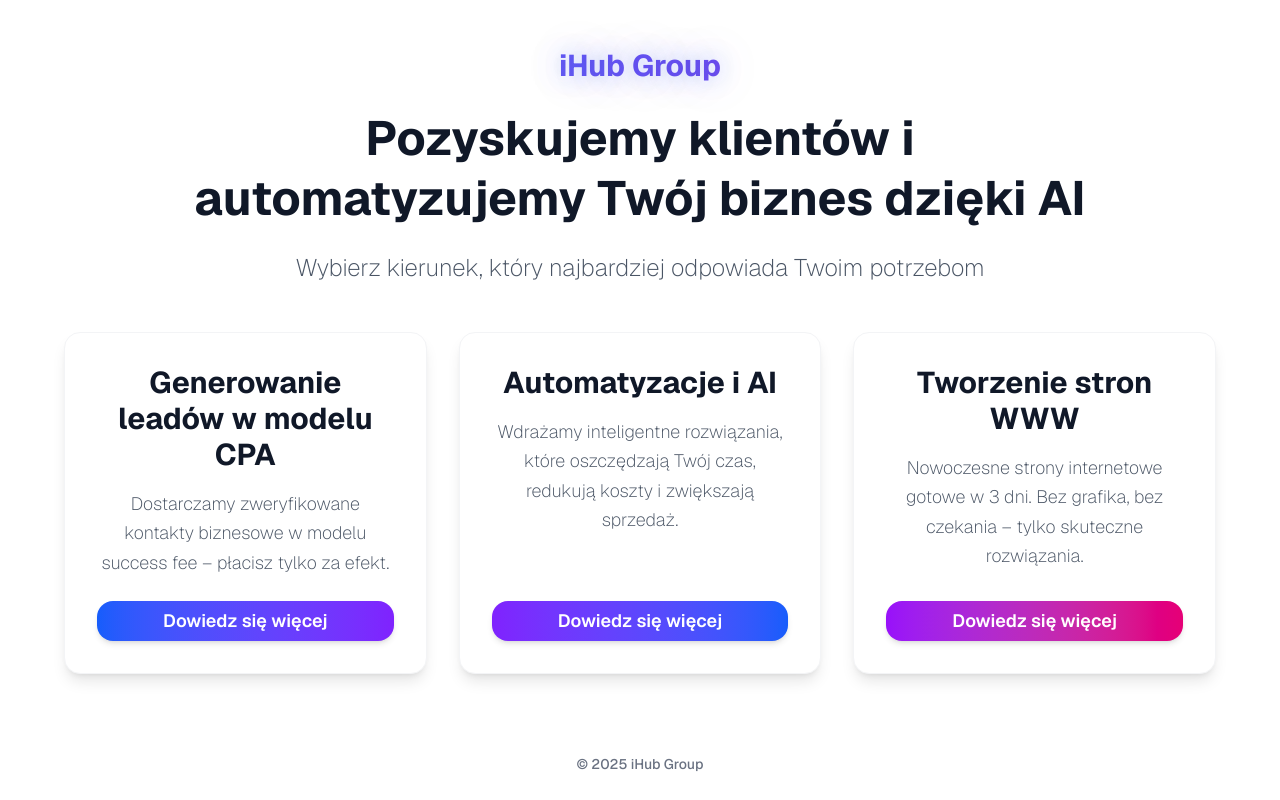
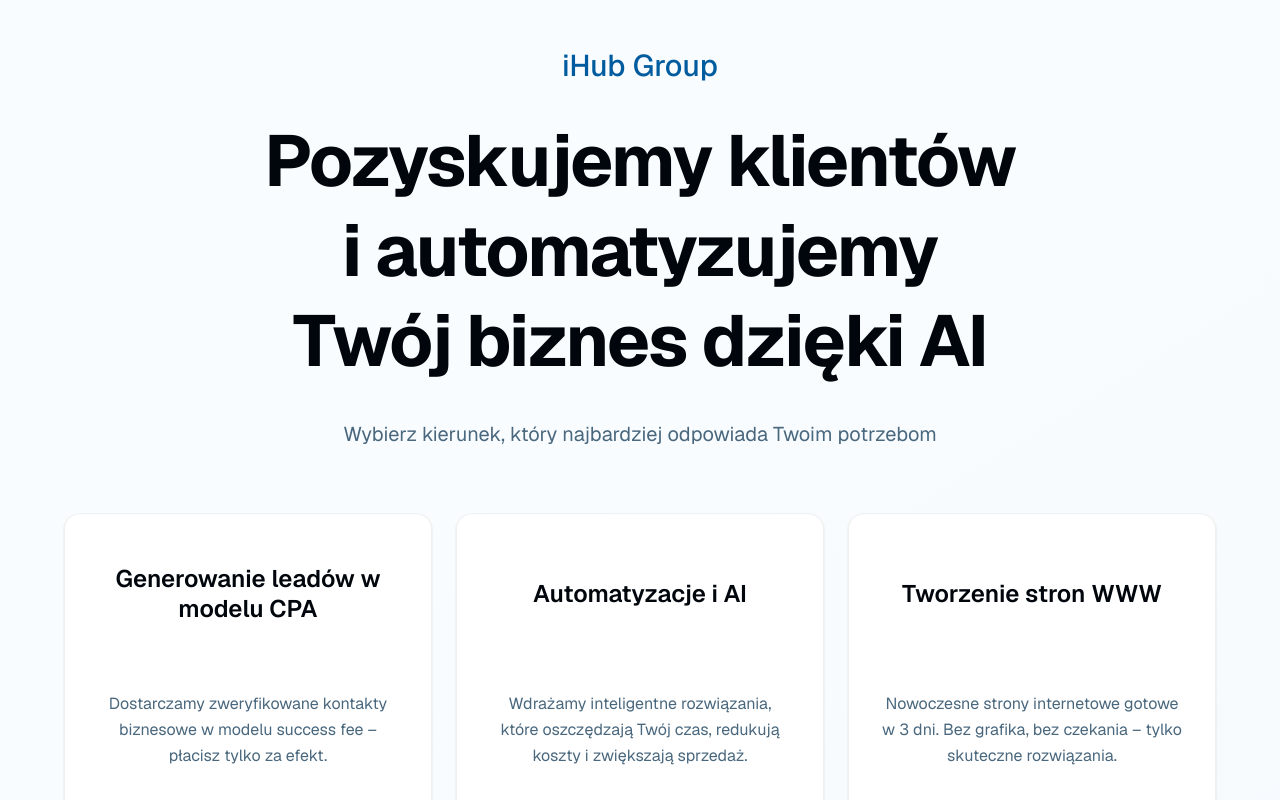
Before and after one commit to systembox-pl/i-hub.me, a Next.js app: page / in a window 1280 px wide. Shown: the top 800 px of the page. Built offline with nearby package versions, Linux system fonts and the light colour scheme.

Commit message:
feat: update design to 2025 trends
Modernize with clean, minimal aesthetics and subtle effects

Co-authored-by: SYSTEMBOX <61539057+systembox-pl@users.noreply.github.com>

```diff
--- a/app/globals.css
+++ b/app/globals.css
@@ -4,74 +4,75 @@
 @custom-variant dark (&:is(.dark *));
 
 :root {
-  --background: oklch(0.98 0.01 200);
-  --foreground: oklch(0.15 0.02 220);
+  /* 2025 Modern Minimal Theme - Clean & Contemporary */
+  --background: oklch(0.99 0.005 240);
+  --foreground: oklch(0.12 0.02 240);
   --card: oklch(1 0 0);
-  --card-foreground: oklch(0.15 0.02 220);
+  --card-foreground: oklch(0.15 0.02 240);
   --popover: oklch(1 0 0);
-  --popover-foreground: oklch(0.15 0.02 220);
-  --primary: oklch(0.45 0.15 200);
-  --primary-foreground: oklch(0.98 0.01 200);
-  --secondary: oklch(0.35 0.12 180);
-  --secondary-foreground: oklch(0.98 0.01 200);
-  --muted: oklch(0.95 0.01 200);
-  --muted-foreground: oklch(0.55 0.05 200);
-  --accent: oklch(0.6 0.18 170);
-  --accent-foreground: oklch(0.98 0.01 200);
-  --destructive: oklch(0.577 0.245 27.325);
-  --destructive-foreground: oklch(0.98 0.01 200);
-  --border: oklch(0.9 0.02 200);
-  --input: oklch(0.9 0.02 200);
-  --ring: oklch(0.45 0.15 200);
-  --chart-1: oklch(0.45 0.15 200);
-  --chart-2: oklch(0.6 0.18 170);
-  --chart-3: oklch(0.35 0.12 180);
-  --chart-4: oklch(0.7 0.2 160);
-  --chart-5: oklch(0.8 0.15 150);
+  --popover-foreground: oklch(0.15 0.02 240);
+  --primary: oklch(0.45 0.15 240);
+  --primary-foreground: oklch(0.99 0.005 240);
+  --secondary: oklch(0.97 0.01 240);
+  --secondary-foreground: oklch(0.2 0.03 240);
+  --muted: oklch(0.96 0.01 240);
+  --muted-foreground: oklch(0.5 0.05 240);
+  --accent: oklch(0.55 0.2 280);
+  --accent-foreground: oklch(0.99 0.005 240);
+  --destructive: oklch(0.6 0.25 20);
+  --destructive-foreground: oklch(0.99 0.005 240);
+  --border: oklch(0.94 0.01 240);
+  --input: oklch(0.96 0.01 240);
+  --ring: oklch(0.45 0.15 240);
+  --chart-1: oklch(0.45 0.15 240);
+  --chart-2: oklch(0.55 0.2 280);
+  --chart-3: oklch(0.5 0.18 300);
+  --chart-4: oklch(0.6 0.15 320);
+  --chart-5: oklch(0.65 0.12 340);
   --radius: 0.75rem;
-  --sidebar: oklch(0.98 0.01 200);
-  --sidebar-foreground: oklch(0.15 0.02 220);
-  --sidebar-primary: oklch(0.45 0.15 200);
-  --sidebar-primary-foreground: oklch(0.98 0.01 200);
-  --sidebar-accent: oklch(0.95 0.01 200);
-  --sidebar-accent-foreground: oklch(0.15 0.02 220);
-  --sidebar-border: oklch(0.9 0.02 200);
-  --sidebar-ring: oklch(0.45 0.15 200);
+  --sidebar: oklch(1 0 0);
+  --sidebar-foreground: oklch(0.15 0.02 240);
+  --sidebar-primary: oklch(0.45 0.15 240);
+  --sidebar-primary-foreground: oklch(0.99 0.005 240);
+  --sidebar-accent: oklch(0.97 0.01 240);
+  --sidebar-accent-foreground: oklch(0.2 0.03 240);
+  --sidebar-border: oklch(0.94 0.01 240);
+  --sidebar-ring: oklch(0.45 0.15 240);
 }
 
 .dark {
-  --background: oklch(0.08 0.02 220);
-  --foreground: oklch(0.95 0.01 200);
-  --card: oklch(0.12 0.02 220);
-  --card-foreground: oklch(0.95 0.01 200);
-  --popover: oklch(0.12 0.02 220);
-  --popover-foreground: oklch(0.95 0.01 200);
-  --primary: oklch(0.6 0.18 170);
-  --primary-foreground: oklch(0.08 0.02 220);
-  --secondary: oklch(0.2 0.05 200);
-  --secondary-foreground: oklch(0.95 0.01 200);
-  --muted: oklch(0.2 0.05 200);
-  --muted-foreground: oklch(0.65 0.08 200);
-  --accent: oklch(0.45 0.15 200);
-  --accent-foreground: oklch(0.95 0.01 200);
-  --destructive: oklch(0.396 0.141 25.723);
-  --destructive-foreground: oklch(0.95 0.01 200);
-  --border: oklch(0.2 0.05 200);
-  --input: oklch(0.2 0.05 200);
-  --ring: oklch(0.6 0.18 170);
-  --chart-1: oklch(0.6 0.18 170);
-  --chart-2: oklch(0.45 0.15 200);
-  --chart-3: oklch(0.7 0.2 160);
-  --chart-4: oklch(0.35 0.12 180);
-  --chart-5: oklch(0.8 0.15 150);
-  --sidebar: oklch(0.12 0.02 220);
-  --sidebar-foreground: oklch(0.95 0.01 200);
-  --sidebar-primary: oklch(0.6 0.18 170);
-  --sidebar-primary-foreground: oklch(0.08 0.02 220);
-  --sidebar-accent: oklch(0.2 0.05 200);
-  --sidebar-accent-foreground: oklch(0.95 0.01 200);
-  --sidebar-border: oklch(0.2 0.05 200);
-  --sidebar-ring: oklch(0.6 0.18 170);
+  --background: oklch(0.05 0.01 240);
+  --foreground: oklch(0.98 0.01 240);
+  --card: oklch(0.08 0.02 240);
+  --card-foreground: oklch(0.95 0.01 240);
+  --popover: oklch(0.08 0.02 240);
+  --popover-foreground: oklch(0.95 0.01 240);
+  --primary: oklch(0.65 0.25 260);
+  --primary-foreground: oklch(0.98 0.01 240);
+  --secondary: oklch(0.12 0.03 240);
+  --secondary-foreground: oklch(0.95 0.01 240);
+  --muted: oklch(0.12 0.03 240);
+  --muted-foreground: oklch(0.65 0.05 240);
+  --accent: oklch(0.7 0.3 280);
+  --accent-foreground: oklch(0.98 0.01 240);
+  --destructive: oklch(0.6 0.25 20);
+  --destructive-foreground: oklch(0.98 0.01 240);
+  --border: oklch(0.15 0.03 240);
+  --input: oklch(0.15 0.03 240);
+  --ring: oklch(0.65 0.25 260);
+  --chart-1: oklch(0.65 0.25 260);
+  --chart-2: oklch(0.7 0.3 280);
+  --chart-3: oklch(0.6 0.25 300);
+  --chart-4: oklch(0.75 0.2 320);
+  --chart-5: oklch(0.8 0.15 340);
+  --sidebar: oklch(0.08 0.02 240);
+  --sidebar-foreground: oklch(0.95 0.01 240);
+  --sidebar-primary: oklch(0.65 0.25 260);
+  --sidebar-primary-foreground: oklch(0.98 0.01 240);
+  --sidebar-accent: oklch(0.12 0.03 240);
+  --sidebar-accent-foreground: oklch(0.95 0.01 240);
+  --sidebar-border: oklch(0.15 0.03 240);
+  --sidebar-ring: oklch(0.65 0.25 260);
 }
 
 @theme inline {
@@ -124,11 +125,11 @@
   }
 }
 
-/* Adding custom animations for smooth effects */
+/* Updated to 2025 minimal animations and effects */
 @keyframes fadeInUp {
   from {
     opacity: 0;
-    transform: translateY(30px);
+    transform: translateY(20px);
   }
   to {
     opacity: 1;
@@ -136,48 +137,75 @@
   }
 }
 
-@keyframes pulsingGlow {
+@keyframes subtleFloat {
   0%,
   100% {
-    text-shadow: 0 0 20px rgba(59, 130, 246, 0.3), 0 0 40px rgba(147, 51, 234, 0.2);
+    transform: translateY(0px);
   }
   50% {
-    text-shadow: 0 0 30px rgba(59, 130, 246, 0.5), 0 0 60px rgba(147, 51, 234, 0.4);
-  }
-}
-
-@keyframes pulsingBlackShadow {
-  0%,
-  100% {
-    text-shadow: 0 0 15px rgba(0, 0, 0, 0.2), 0 0 30px rgba(0, 0, 0, 0.1);
-  }
-  50% {
-    text-shadow: 0 0 25px rgba(0, 0, 0, 0.4), 0 0 50px rgba(0, 0, 0, 0.2);
-  }
-}
-
-@keyframes smoothBold {
-  0%,
-  100% {
-    font-weight: 400;
-  }
-  50% {
-    font-weight: 450;
+    transform: translateY(-2px);
   }
 }
 
 .animate-fade-in-up {
-  animation: fadeInUp 1.2s ease-out forwards;
+  animation: fadeInUp 0.8s ease-out forwards;
 }
 
-.animate-pulsing-glow {
-  animation: pulsingGlow 3s ease-in-out infinite;
+.animate-subtle-float {
+  animation: subtleFloat 4s ease-in-out infinite;
 }
 
-.animate-pulsing-black-shadow {
-  animation: pulsingBlackShadow 3s ease-in-out infinite;
+/* Modern 2025 card styling - clean and minimal */
+.modern-card {
+  background: rgba(255, 255, 255, 0.95);
+  border: 1px solid rgba(0, 0, 0, 0.06);
+  box-shadow: 0 1px 3px rgba(0, 0, 0, 0.05), 0 1px 2px rgba(0, 0, 0, 0.1);
+  transition: all 0.3s cubic-bezier(0.4, 0, 0.2, 1);
 }
 
-.animate-smooth-bold {
-  animation: smoothBold 8s ease-in-out infinite;
+.modern-card:hover {
+  background: rgba(255, 255, 255, 1);
+  border: 1px solid rgba(0, 0, 0, 0.08);
+  box-shadow: 0 4px 6px -1px rgba(0, 0, 0, 0.08), 0 2px 4px -1px rgba(0, 0, 0, 0.06);
+  transform: translateY(-1px);
 }
+
+/* Clean 2025 button styles */
+.modern-button-blue {
+  background: linear-gradient(135deg, #3b82f6 0%, #1d4ed8 100%);
+  border: 1px solid rgba(59, 130, 246, 0.2);
+  box-shadow: 0 1px 2px rgba(59, 130, 246, 0.1);
+  transition: all 0.2s ease;
+}
+
+.modern-button-blue:hover {
+  background: linear-gradient(135deg, #2563eb 0%, #1e40af 100%);
+  box-shadow: 0 2px 4px rgba(59, 130, 246, 0.2);
+  transform: translateY(-0.5px);
+}
+
+.modern-button-purple {
+  background: linear-gradient(135deg, #8b5cf6 0%, #7c3aed 100%);
+  border: 1px solid rgba(139, 92, 246, 0.2);
+  box-shadow: 0 1px 2px rgba(139, 92, 246, 0.1);
+  transition: all 0.2s ease;
+}
+
+.modern-button-purple:hover {
+  background: linear-gradient(135deg, #7c3aed 0%, #6d28d9 100%);
+  box-shadow: 0 2px 4px rgba(139, 92, 246, 0.2);
+  transform: translateY(-0.5px);
+}
+
+.modern-button-pink {
+  background: linear-gradient(135deg, #ec4899 0%, #db2777 100%);
+  border: 1px solid rgba(236, 72, 153, 0.2);
+  box-shadow: 0 1px 2px rgba(236, 72, 153, 0.1);
+  transition: all 0.2s ease;
+}
+
+.modern-button-pink:hover {
+  background: linear-gradient(135deg, #db2777 0%, #be185d 100%);
+  box-shadow: 0 2px 4px rgba(236, 72, 153, 0.2);
+  transform: translateY(-0.5px);
+}
--- a/app/page.tsx
+++ b/app/page.tsx
@@ -2,83 +2,97 @@ import { Button } from "@/components/ui/button"
 
 export default function Home() {
   return (
-    <div className="min-h-screen bg-white flex flex-col">
-      <main className="flex-1 flex items-center justify-center px-6 py-12">
-        <div className="max-w-6xl mx-auto text-center space-y-12">
-          {/* Hero Headlines */}
-          <div className="space-y-6">
-            <div className="text-2xl md:text-3xl font-bold bg-gradient-to-r from-blue-500 to-purple-700 bg-clip-text text-transparent animate-pulsing-glow">
-              iHub Group
-            </div>
+    <div className="min-h-screen bg-background flex flex-col">
+      <div className="absolute inset-0 bg-gradient-to-br from-background via-background to-secondary/30" />
+
+      <main className="flex-1 flex items-center justify-center px-6 py-12 relative z-10">
+        <div className="max-w-7xl mx-auto text-center space-y-16">
+          <div className="space-y-8">
+            <div className="text-2xl md:text-3xl font-medium text-primary">iHub Group</div>
             <h1
-              className="text-4xl md:text-6xl font-bold text-gray-900 leading-tight text-balance lg:text-5xl opacity-0 animate-fade-in-up"
-              style={{ animationDelay: "0.5s" }}
+              className="text-4xl md:text-6xl lg:text-7xl font-bold text-foreground leading-tight text-balance opacity-0 animate-fade-in-up"
+              style={{
+                animationDelay: "0.2s",
+                fontWeight: "700",
+                letterSpacing: "-0.025em",
+              }}
             >
               Pozyskujemy klientów i automatyzujemy Twój biznes dzięki AI
             </h1>
-            <p className="text-gray-600 text-pretty max-w-3xl mx-auto font-extralight text-2xl">
+            <p className="text-muted-foreground text-pretty max-w-3xl mx-auto text-lg md:text-xl leading-relaxed">
               Wybierz kierunek, który najbardziej odpowiada Twoim potrzebom
             </p>
           </div>
 
-          <div className="grid grid-cols-1 lg:grid-cols-3 gap-8 max-w-7xl mx-auto">
+          <div className="grid grid-cols-1 lg:grid-cols-3 gap-6 max-w-6xl mx-auto">
             {/* Card 1 - Lead Generation */}
-            <div className="bg-white rounded-2xl p-8 shadow-lg hover:shadow-2xl transition-all duration-300 transform hover:-translate-y-2 border border-gray-100 flex flex-col h-full">
-              <div className="flex flex-col justify-between h-full space-y-6">
-                <div className="space-y-4">
-                  <h3 className="text-2xl md:text-3xl font-bold text-gray-900">Generowanie leadów w modelu CPA</h3>
-                  <p className="text-lg text-gray-600 leading-relaxed font-extralight">
+            <div className="modern-card rounded-2xl p-8 flex flex-col h-full group cursor-pointer animate-subtle-float">
+              <div className="h-24 flex items-center justify-center mb-6">
+                <h3 className="text-xl md:text-2xl font-semibold text-foreground text-center leading-tight">
+                  Generowanie leadów w modelu CPA
+                </h3>
+              </div>
+              <div className="h-32 flex items-center justify-center mb-8 flex-grow">
+                <p className="text-base text-muted-foreground leading-relaxed text-center">
                   Dostarczamy zweryfikowane kontakty biznesowe w modelu success fee – płacisz tylko za efekt.
                 </p>
               </div>
               <Button
                 asChild
                 size="lg"
-                  className="w-full px-8 py-4 text-lg font-semibold bg-gradient-to-r from-blue-600 to-violet-600 hover:from-blue-700 hover:to-violet-700 text-white rounded-xl shadow-md hover:shadow-lg transition-all duration-300"
+                className="modern-button-blue w-full px-8 py-3 text-base font-medium text-white rounded-xl border-0"
               >
                 <a href="https://lead.i-hub.me/" target="_blank" rel="noopener noreferrer">
                   Dowiedz się więcej
                 </a>
               </Button>
             </div>
-            </div>
 
             {/* Card 2 - AI & Automation */}
-            <div className="bg-white rounded-2xl p-8 shadow-lg hover:shadow-2xl transition-all duration-300 transform hover:-translate-y-2 border border-gray-100 flex flex-col h-full">
-              <div className="flex flex-col justify-between h-full space-y-6">
-                <div className="space-y-4">
-                  <h3 className="text-2xl md:text-3xl font-bold text-gray-900">Automatyzacje i AI</h3>
-                  <p className="text-lg text-gray-600 leading-relaxed font-extralight">
-                    Wdrażamy inteligentne rozwiązania, które oszczędzają Twój czas, redukują koszty i zwiększają
-                    sprzedaż.
+            <div
+              className="modern-card rounded-2xl p-8 flex flex-col h-full group cursor-pointer animate-subtle-float"
+              style={{ animationDelay: "0.1s" }}
+            >
+              <div className="h-24 flex items-center justify-center mb-6">
+                <h3 className="text-xl md:text-2xl font-semibold text-foreground text-center leading-tight">
+                  Automatyzacje i AI
+                </h3>
+              </div>
+              <div className="h-32 flex items-center justify-center mb-8 flex-grow">
+                <p className="text-base text-muted-foreground leading-relaxed text-center">
+                  Wdrażamy inteligentne rozwiązania, które oszczędzają Twój czas, redukują koszty i zwiększają sprzedaż.
                 </p>
               </div>
               <Button
                 asChild
                 size="lg"
-                  className="w-full px-8 py-4 text-lg font-semibold bg-gradient-to-r from-violet-600 to-blue-600 hover:from-violet-700 hover:to-blue-700 text-white rounded-xl shadow-md hover:shadow-lg transition-all duration-300"
+                className="modern-button-purple w-full px-8 py-3 text-base font-medium text-white rounded-xl border-0"
               >
                 <a href="https://ai.i-hub.me/" target="_blank" rel="noopener noreferrer">
                   Dowiedz się więcej
                 </a>
               </Button>
             </div>
-            </div>
 
             {/* Card 3 - Web Development */}
-            <div className="bg-white rounded-2xl p-8 shadow-lg hover:shadow-2xl transition-all duration-300 transform hover:-translate-y-2 border border-gray-100 flex flex-col h-full">
-              <div className="flex flex-col justify-between h-full space-y-6">
-                <div className="space-y-4">
-                  <h3 className="text-2xl md:text-3xl font-bold text-gray-900">Tworzenie stron WWW</h3>
-                  <p className="text-lg text-gray-600 leading-relaxed font-extralight">
-                    Nowoczesne strony internetowe gotowe w 3 dni. Bez grafika, bez czekania – tylko skuteczne
-                    rozwiązania.
+            <div
+              className="modern-card rounded-2xl p-8 flex flex-col h-full group cursor-pointer animate-subtle-float"
+              style={{ animationDelay: "0.2s" }}
+            >
+              <div className="h-24 flex items-center justify-center mb-6">
+                <h3 className="text-xl md:text-2xl font-semibold text-foreground text-center leading-tight">
+                  Tworzenie stron WWW
+                </h3>
+              </div>
+              <div className="h-32 flex items-center justify-center mb-8 flex-grow">
+                <p className="text-base text-muted-foreground leading-relaxed text-center">
+                  Nowoczesne strony internetowe gotowe w 3 dni. Bez grafika, bez czekania – tylko skuteczne rozwiązania.
                 </p>
               </div>
               <Button
                 asChild
                 size="lg"
-                  className="w-full px-8 py-4 text-lg font-semibold bg-gradient-to-r from-purple-600 to-pink-600 hover:from-purple-700 hover:to-pink-700 text-white rounded-xl shadow-md hover:shadow-lg transition-all duration-300"
+                className="modern-button-pink w-full px-8 py-3 text-base font-medium text-white rounded-xl border-0"
               >
                 <a href="https://webstudio.i-hub.me/" target="_blank" rel="noopener noreferrer">
                   Dowiedz się więcej
@@ -87,11 +101,10 @@ export default function Home() {
             </div>
           </div>
         </div>
-        </div>
       </main>
 
-      <footer className="py-8 text-center">
-        <p className="text-gray-500 text-sm font-medium">© {new Date().getFullYear()} iHub Group</p>
+      <footer className="py-8 text-center relative z-10">
+        <p className="text-muted-foreground text-sm">© {new Date().getFullYear()} iHub Group</p>
       </footer>
     </div>
   )
```
Lines whose indentation alone changed are shown as unchanged.
